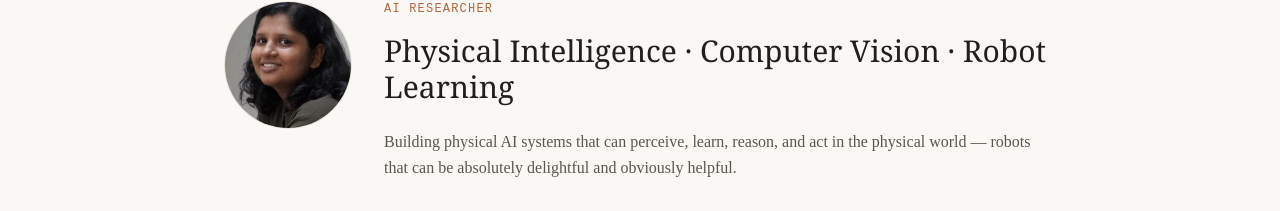
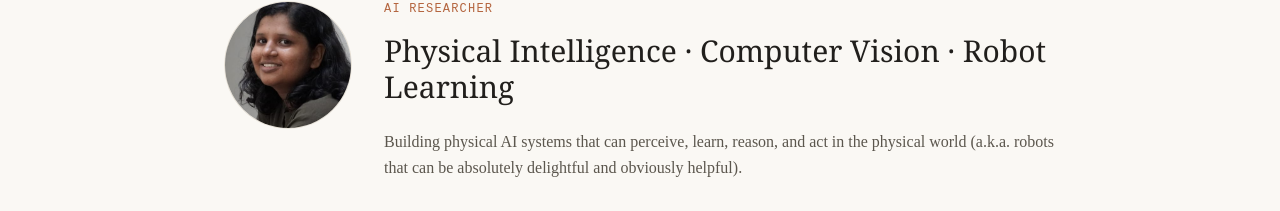
Before and after one commit to SaagaraMB/saagara-portfolio, a Next.js app: page / in a window 1280 px wide. Shown: the part 288-499 px from the top of the page. Built offline with nearby package versions, Linux system fonts and the light colour scheme.

Commit message:
Tweak homepage hero intro punctuation

```diff
--- a/app/page.tsx
+++ b/app/page.tsx
@@ -25,8 +25,8 @@ export default function HomePage() {
             </h1>
             <p className="mt-6 max-w-prose text-ink2 leading-relaxed">
               Building physical AI systems that can perceive, learn, reason,
-              and act in the physical world — robots that can be absolutely
-              delightful and obviously helpful.
+              and act in the physical world (a.k.a. robots that can be
+              absolutely delightful and obviously helpful).
             </p>
             <div className="mt-8 flex flex-wrap gap-3">
               <Link
```
